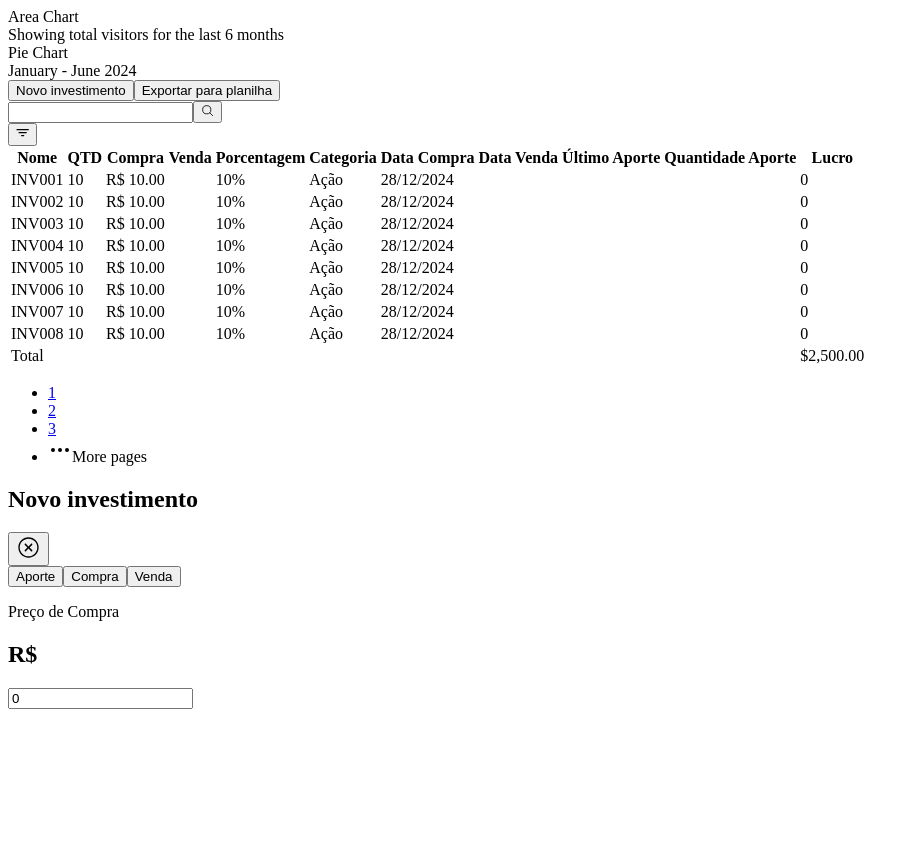
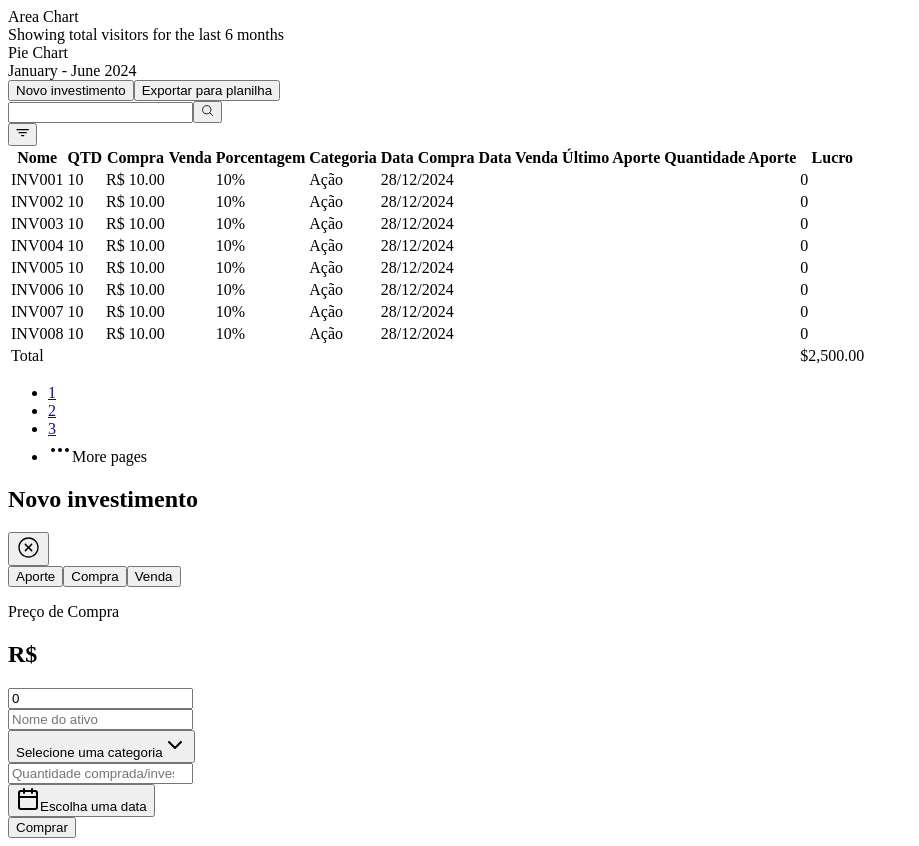
Before and after one commit to rafaapcode/finance-app, a Next.js app: page /Investments/page in a window 1280 px wide. Both pictures are taken after a click on the button "Novo investimento". Shown: the whole page, without its empty margins (0-919 px from the left). Before the commit the page ends 800 px from the top, so only its background shows below. Built offline with nearby package versions, Linux system fonts and the light colour scheme.

Commit message:
feat: creating the modal content

```diff
--- /dev/null
+++ b/src/components/input/InputComponent.tsx
@@ -0,0 +1,17 @@
+import { ChangeEvent, HTMLInputTypeAttribute } from "react";
+
+type InputComponentProps = {
+  type: HTMLInputTypeAttribute | undefined;
+  placeholder: string;
+  handleChangeValue: (event: ChangeEvent<HTMLInputElement>) => void;
+}
+
+function InputComponent({handleChangeValue, placeholder, type}: InputComponentProps) {
+  return (
+    <div>
+      <input onChange={handleChangeValue} placeholder={placeholder} type={type} className="placeholder:text-xs w-full p-1 border border-neutral-200 rounded-md" />
+    </div>
+  )
+}
+
+export default InputComponent
--- a/src/pages/Investments/page.tsx
+++ b/src/pages/Investments/page.tsx
@@ -1,10 +1,13 @@
 "use client";
 import { LinearAreaChart } from "@/components/charts/linearChart/LinearAreaChart";
 import { PieChartComponent } from "@/components/charts/pieChart/PieChart";
+import DatePicker from "@/components/datePicker/DatePicker";
 import FilterTableModal from "@/components/filters/FilterTable";
+import InputComponent from "@/components/input/InputComponent";
 import { CashFlow } from "@/components/modal/cashFlowModal";
 import Modal from "@/components/modal/Modal";
 import { TablePagination } from "@/components/pagination/TablePagination";
+import Select from "@/components/select/Select";
 import SelectInvestment from "@/components/select/SelectInvestment";
 import { InvestmentTable } from "@/components/table/InvestmentTable";
 import { ChangeEvent, useCallback, useState } from "react";
@@ -17,6 +20,10 @@ function InvestmentsPage() {
   const [selectedTypeInvestment, setSelectedTypeInvestment] =
     useState<string>("aporte");
   const [stockPrice, setStockPrice] = useState<string>("0");
+  const [investmentCategory, setInvestmentCategory] = useState<string | null>(null);
+  const [stockName, setStockName] = useState<string>("");
+  const [stockQuantity, setStockQuantity] = useState<string>("0");
+  const [investmentDate, setInvestmentDate] = useState<Date | undefined>(undefined);
 
   const handleStockValue = useCallback((e: ChangeEvent<HTMLInputElement>) => {
     const regex = /^\d*$/;
@@ -45,6 +52,20 @@ function InvestmentsPage() {
     setInvestModal((prev) => !prev);
   }, []);
 
+  const handleSetCategory = useCallback((category: string | null) => {
+    setInvestmentCategory(category);
+  }, [setInvestmentCategory]);
+
+  const handleSetStockName = useCallback((stockName: string) => {
+    setStockName(stockName);
+  }, [setStockName]);
+  const handleSetStockQuantity = useCallback((stockQuantity: string) => {
+    setStockQuantity(stockQuantity);
+  }, [setStockQuantity]);
+  const handleSetInvestmentDate = useCallback((date: Date | undefined) => {
+    setInvestmentDate(date);
+  }, [setInvestmentDate]);
+  console.log(investmentCategory, stockName, stockQuantity);
   return (
     <main className="h-full flex-1 overflow-y-auto scrollbar-none">
       <div className="w-full max-h-[400px] flex justify-between">
@@ -116,6 +137,13 @@ function InvestmentsPage() {
             changeIncomeValue={handleStockValue}
             onBlur={() => {}}
           />
+          <CashFlow.CategoryContent>
+            <InputComponent handleChangeValue={(e) => handleSetStockName(e.target.value)} type="text" placeholder="Nome do ativo"/>
+            <Select onValueChange={handleSetCategory} categories={["Ação", "Fii", "Crypto"]} placeHolder="Selecione uma categoria" />
+            <InputComponent handleChangeValue={(e) => handleSetStockQuantity(e.target.value)} type="number" placeholder="Quantidade comprada/investida"/>
+            <DatePicker date={investmentDate} setDate={handleSetInvestmentDate}/>
+          </CashFlow.CategoryContent>
+          <CashFlow.ActionButton buttonTitle="Comprar" onClick={() => {}}/>
         </CashFlow.Root>
       </Modal>
     </main>
```
